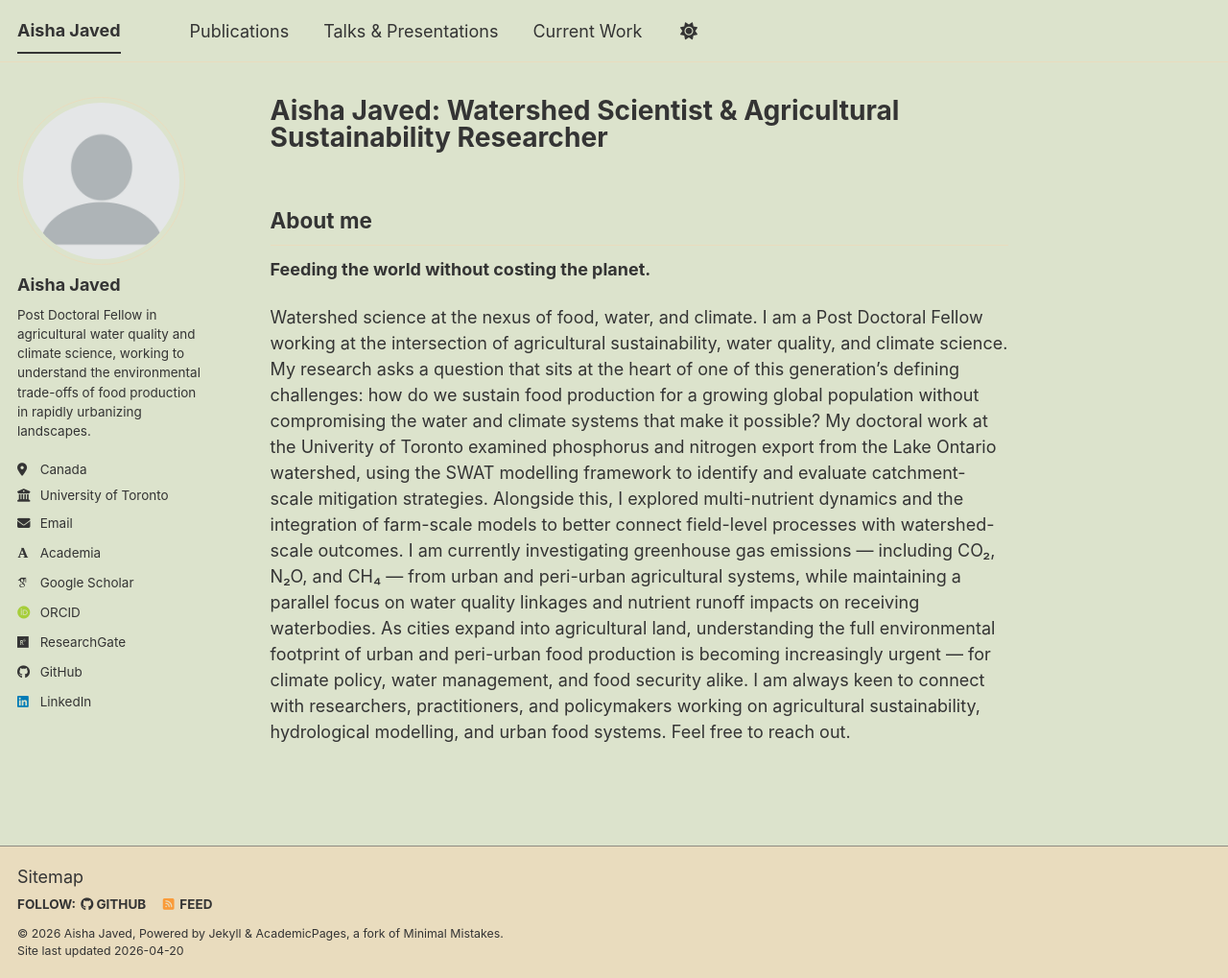
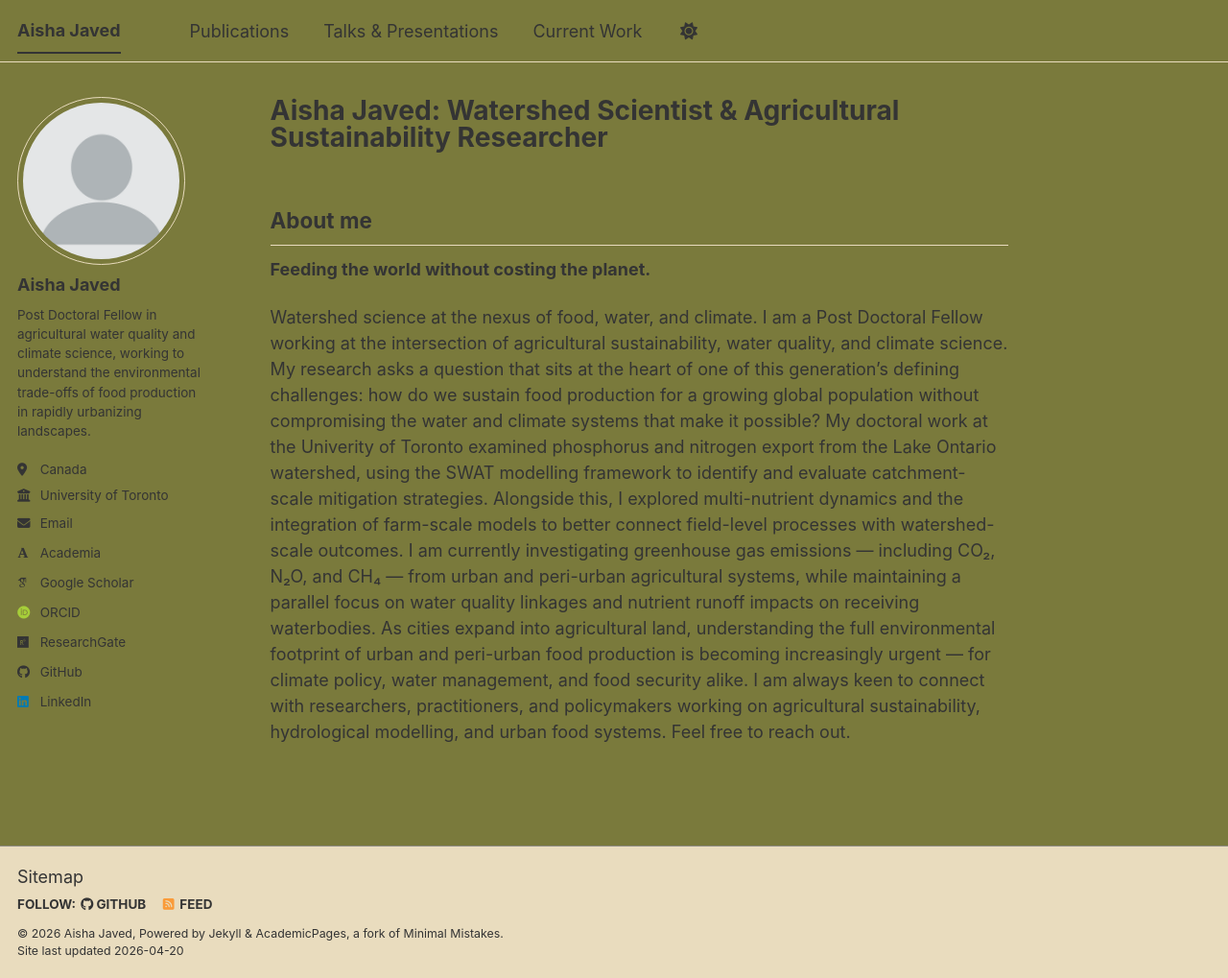
Before and after one commit to aishaj8/aishaj8.github.io, a Jekyll site: the page built from _pages/about.md, in a window 1280 px wide and 1019 px high. Shown: the whole window at 96% size. Built offline with Jekyll 4.4.1, drawn with Linux system fonts in a browser that asks for light colours; some web fonts are replaced; a script bundle is joined from its source files by our own code; library files that are not in the unit come from our copies.

Commit message:
changed bg to deep olive

```diff
--- a/assets/css/main.scss
+++ b/assets/css/main.scss
@@ -46,5 +46,5 @@
 // Overrides the light theme only — dark mode's @media (prefers-color-scheme: dark)
 // block sets its own value for --global-bg-color and will take precedence when active.
 :root {
-  --global-bg-color: #dce3cc;
+  --global-bg-color: #7a7a3c;
 }
```
